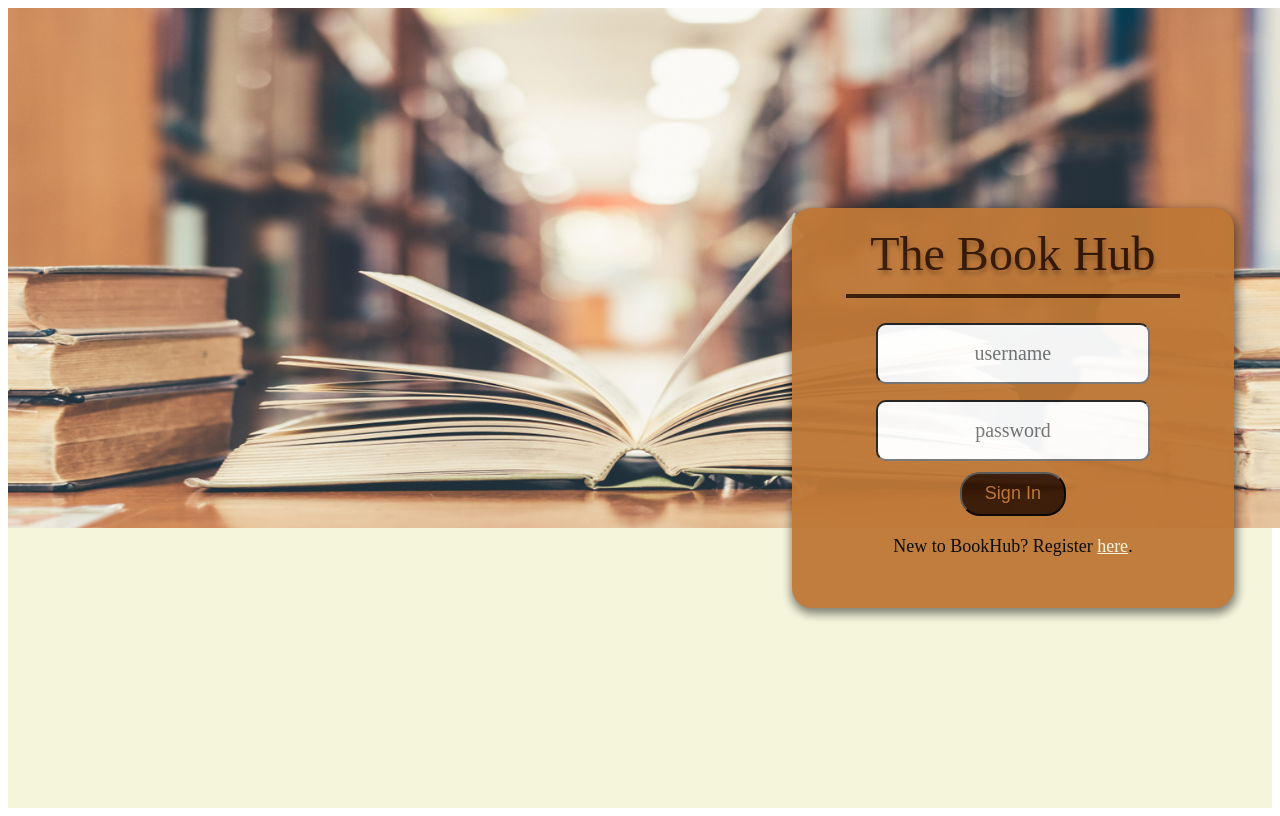
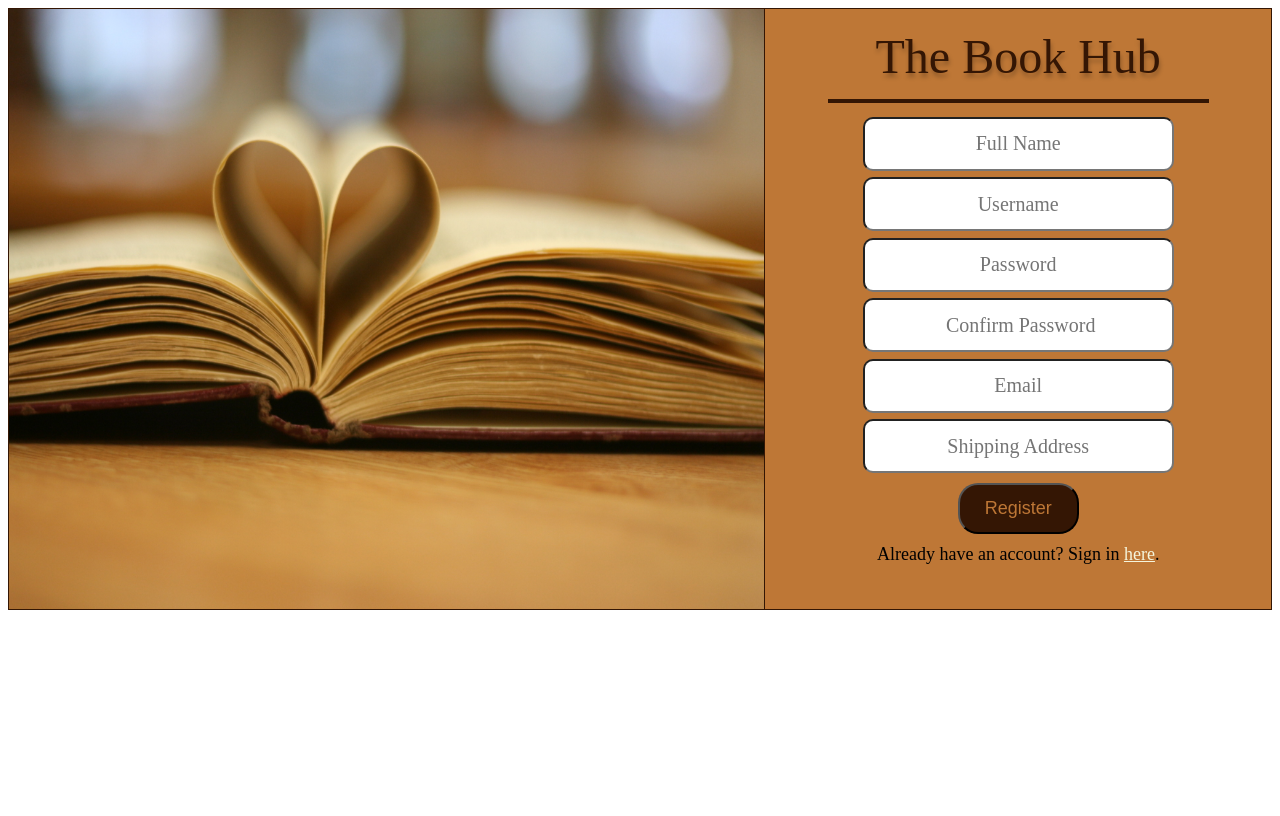
Before and after one commit to uprm-inso-4116-2020-2021-S1/semester-project-team-d, an Angular app in the folder FrontEnd/: page / in a window 1280 px wide. Built offline with nearby package versions, Linux system fonts and the light colour scheme.

Commit message:
Implemented Register page.

```diff
--- a/FrontEnd/src/app/Pages/login-page/login-page.component.css
+++ b/FrontEnd/src/app/Pages/login-page/login-page.component.css
@@ -1,16 +1,16 @@
 
 #page {
-    width: 100%;
-    height: 100vh;
-
     background-color: beige;
 }
 
 #background-container {
     width: 100%;
+    height: 65vh;
 
     position: absolute;
     z-index: 1;
+
+    border: 1px solid #341604;
 }
 
 #login-container {
@@ -37,6 +37,7 @@
     background: #BE7736;
     box-shadow: 1px 4px 10px 2px rgba(0, 0, 0, 0.5);
     border-radius: 20px;
+    border: 1px solid #341604;
 
     opacity: 0.95;
     overflow: auto;
@@ -99,7 +100,7 @@ form {
 
 img {
     width: 100%;
-    height: 65vh;
+    height: 100%;
 }
 
 hr {
--- a/FrontEnd/src/app/Pages/login-page/login-page.component.html
+++ b/FrontEnd/src/app/Pages/login-page/login-page.component.html
@@ -12,8 +12,8 @@
         <span id="title">The Book Hub</span><hr>
 
         <form>
-            <input type="text" placeholder="username" class="field" id="username">
-            <input type="password" placeholder="password" class="field" id="password">
+            <input type="text" placeholder="Username" class="field" id="username">
+            <input type="password" placeholder="Password" class="field" id="password">
             <input type="submit" id="login-btn" value="Sign In">
         </form>
 
--- a/FrontEnd/src/app/Pages/register-page/register-page.component.css
+++ b/FrontEnd/src/app/Pages/register-page/register-page.component.css
@@ -0,0 +1,116 @@
+
+#page {
+    margin: 0;
+    padding: 0;
+
+    background-color: beige;
+}
+
+#background-container {
+    width: 60%;
+    height: 75vh;
+
+    position: absolute;
+    border: 1px solid #341604;
+}
+
+#register-container {
+    /* Dimensionality */
+    width: 40%;
+    height: 75vh;
+
+    /* Positioning */
+    position: relative;
+    float: right;
+
+    /* Child display */
+    display: flex;
+    flex-direction: column;
+    align-items: center;
+    text-align: center;
+
+    /* Aesthetics */
+    background: #BE7736;
+    border: 1px solid #341604;
+    overflow: auto;
+}
+
+#title {
+    margin: 4%;
+
+    font-family: 'Antic Slab';
+    font-weight: normal;
+    font-size: 48px;
+
+    color: #341604;
+
+    text-shadow: 1px 4px 4px rgba(0, 0, 0, 0.25);
+}
+
+#login-btn {
+    margin-top: 2%;
+
+    width: 40%;
+    height: 20%;
+
+    background: #341604;
+    border-radius: 20px;
+
+    font-size: large;
+    outline: none;
+    color: #BE7736;
+}
+
+#direction-text {
+    margin-top: 2%;
+    font-size: large;
+}
+
+.field {
+    margin: 1%;
+
+    width: 100%;
+    height: 20%;
+
+    outline: none;
+    border-radius: 10px;
+
+    font-family: 'Antic Slab';
+    font-size: 20px;
+}
+
+form {
+    width: 60%;
+    height: 70%;
+
+    display: flex;
+    flex-direction: column;
+    justify-content: center;
+    align-items: center;
+
+}
+
+img {
+    width: 100%;
+    height: 100%;
+}
+
+hr {
+    margin-top: -1%;
+    margin-bottom: 2%;
+
+    height: 2px;
+    width: 75%;
+
+    border: 1px solid #341604;
+    background-color: #341604;
+
+}
+
+input {
+    text-align: center;
+}
+
+a {
+    color: beige;
+}
--- a/FrontEnd/src/app/Pages/register-page/register-page.component.html
+++ b/FrontEnd/src/app/Pages/register-page/register-page.component.html
@@ -1 +1,26 @@
-<p>register-page works!</p>
+
+<div id="page">
+    <div id="background-container">
+
+        <img src="assets/RegisterBG.jpg" alt="Image unavailable"/>
+
+    </div>
+
+
+    <div id="register-container">
+
+        <span id="title">The Book Hub</span><hr>
+
+        <form>
+            <input type="text" placeholder="Full Name" class="field" id="fullname">
+            <input type="text" placeholder="Username" class="field" id="username">
+            <input type="password" placeholder="Password" class="field" id="password">
+            <input type="password" placeholder=" Confirm Password" class="field" id="password-confirm">
+            <input type="email" placeholder="Email" class="field" id="email">
+            <input type="text" placeholder="Shipping Address" class="field" id="address">
+            <input type="submit" id="login-btn" value="Register">
+        </form>
+
+        <span id="direction-text">Already have an account? Sign in <a href="">here</a>.</span>
+    </div>
+</div>
--- a/FrontEnd/src/app/app.component.html
+++ b/FrontEnd/src/app/app.component.html
@@ -1 +1 @@
-<app-login-page></app-login-page>
+<app-register-page></app-register-page>
```
